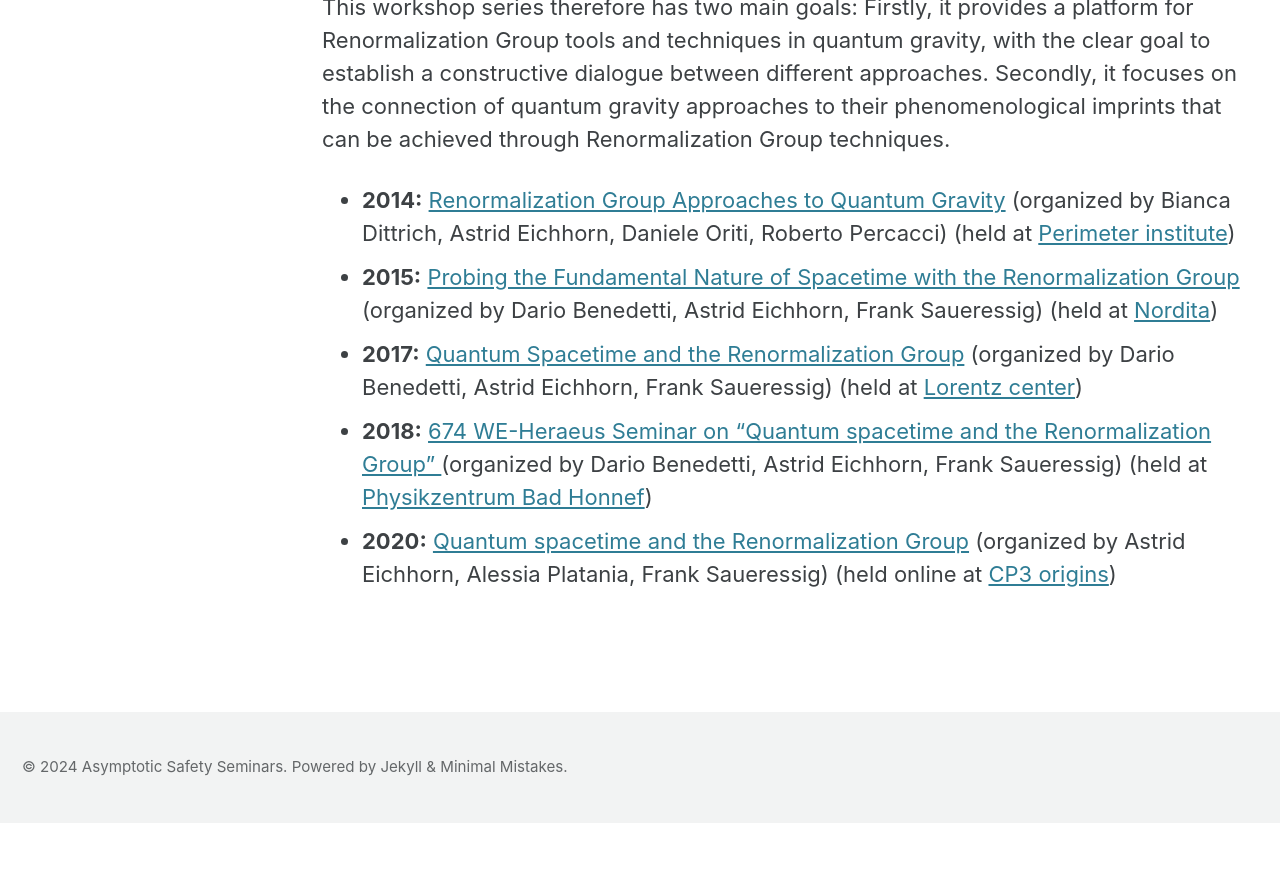
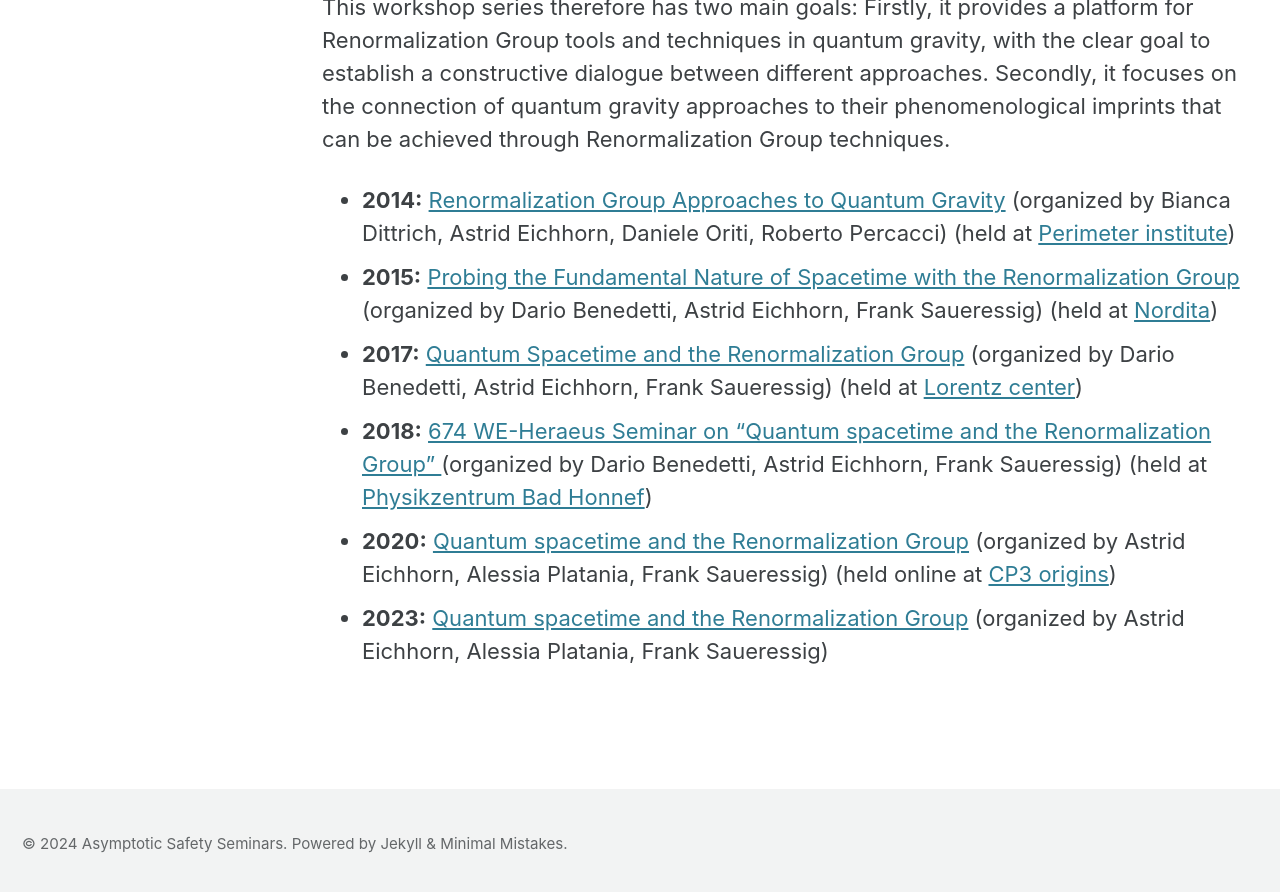
Before and after one commit to aaron-hd/as-website, a Jekyll site: the page built from _pages/qgrg.md, in a window 1280 px wide and 900 px high, scrolled down 735 px. Shown: the top 892 px of the window. Built offline with Jekyll 4.4.1, drawn with Linux system fonts in a browser that asks for light colours; cached includes are drawn as plain includes; before the commit the page ends 1558 px from its top, so only the background shows below that.

Commit message:
update conference

```diff
--- a/_pages/qgrg.md
+++ b/_pages/qgrg.md
@@ -26,3 +26,5 @@ This workshop series therefore has two main goals: Firstly, it provides a platfo
 * **2020:** [Quantum spacetime and the Renormalization Group](https://www.cp3-origins.dk/quantum-spacetime-and-the-renormalization-group/)
 (organized by Astrid Eichhorn, Alessia Platania, Frank Saueressig)
 (held online at [CP3 origins](https://www.cp3-origins.dk))
+* **2023:** [Quantum spacetime and the Renormalization Group](https://indico.imapp.ru.nl/event/127/)
+(organized by Astrid Eichhorn, Alessia Platania, Frank Saueressig)
```
